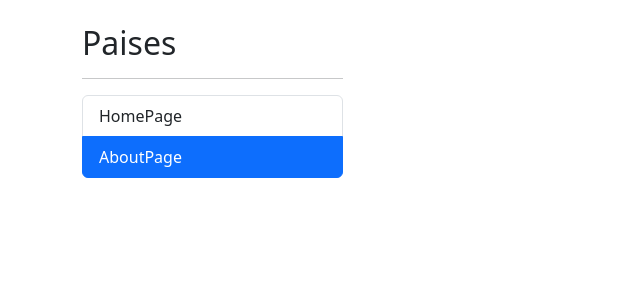
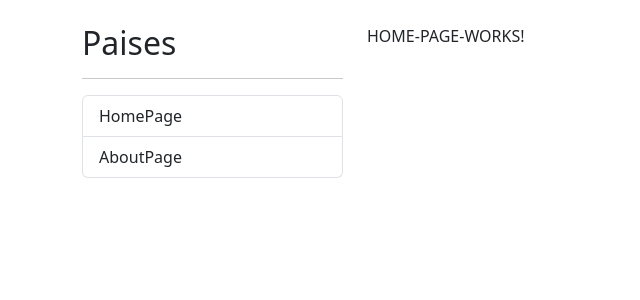
Before and after one commit to Cuandoyolabi/Countries, an Angular app: page /home in a window 1280 px wide. Before the commit this address led to /. Shown: the top 300 px of the page, without its empty margins (0-640 px from the left). Built offline with nearby package versions, Linux system fonts and the light colour scheme.

Commit message:
Guardando

```diff
--- a/src/app/app-routing.module.ts
+++ b/src/app/app-routing.module.ts
@@ -1,7 +1,22 @@
 import { NgModule } from '@angular/core';
 import { RouterModule, Routes } from '@angular/router';
+import { HomePageComponent } from './shared/pages/home-page/home-page.component';
+import { AboutPageComponent } from './shared/pages/about-page/about-page.component';
 
-const routes: Routes = [];
+const routes: Routes = [
+  {
+    path: 'home',
+    component: HomePageComponent
+  },
+  {
+    path: 'about',
+    component: AboutPageComponent
+  },
+  {
+    path: '**',
+    redirectTo: '/home'
+  }
+];
 
 @NgModule({
   imports: [RouterModule.forRoot(routes)],
--- a/src/app/app.module.ts
+++ b/src/app/app.module.ts
@@ -1,6 +1,5 @@
 import { NgModule } from '@angular/core';
 import { BrowserModule } from '@angular/platform-browser';
-import { RouterModule, Routes } from '@angular/router';
 
 //Modulos
 import { AppRoutingModule } from './app-routing.module';
@@ -8,12 +7,11 @@ import { SharedModule } from './shared/shared.module';
 
 //Componentes
 import { AppComponent } from './app.component';
-import { AboutPageComponent } from './shared/pages/about-page/about-page.component';
+
 
 @NgModule({
   declarations: [
     AppComponent,
-    AboutPageComponent,
   ],
   imports: [
     BrowserModule,
--- a/src/app/shared/components/sidebar/sidebar.component.html
+++ b/src/app/shared/components/sidebar/sidebar.component.html
@@ -4,12 +4,14 @@
 <ul class="list-group">
 
   <li routerLink="home"
+    routerLinkActive=""
     class="list-group-item">
     HomePage
   </li>
 
   <li routerLink="about"
-    class="list-group-item active">
+    routerLinkActive="active"
+    class="list-group-item">
     AboutPage
   </li>
 
--- a/src/app/shared/shared.module.ts
+++ b/src/app/shared/shared.module.ts
@@ -10,6 +10,7 @@ import { SidebarComponent } from './components/sidebar/sidebar.component';
 
 @NgModule({
   declarations: [
+    AboutPageComponent,
     HomePageComponent,
     SidebarComponent
   ],
```
